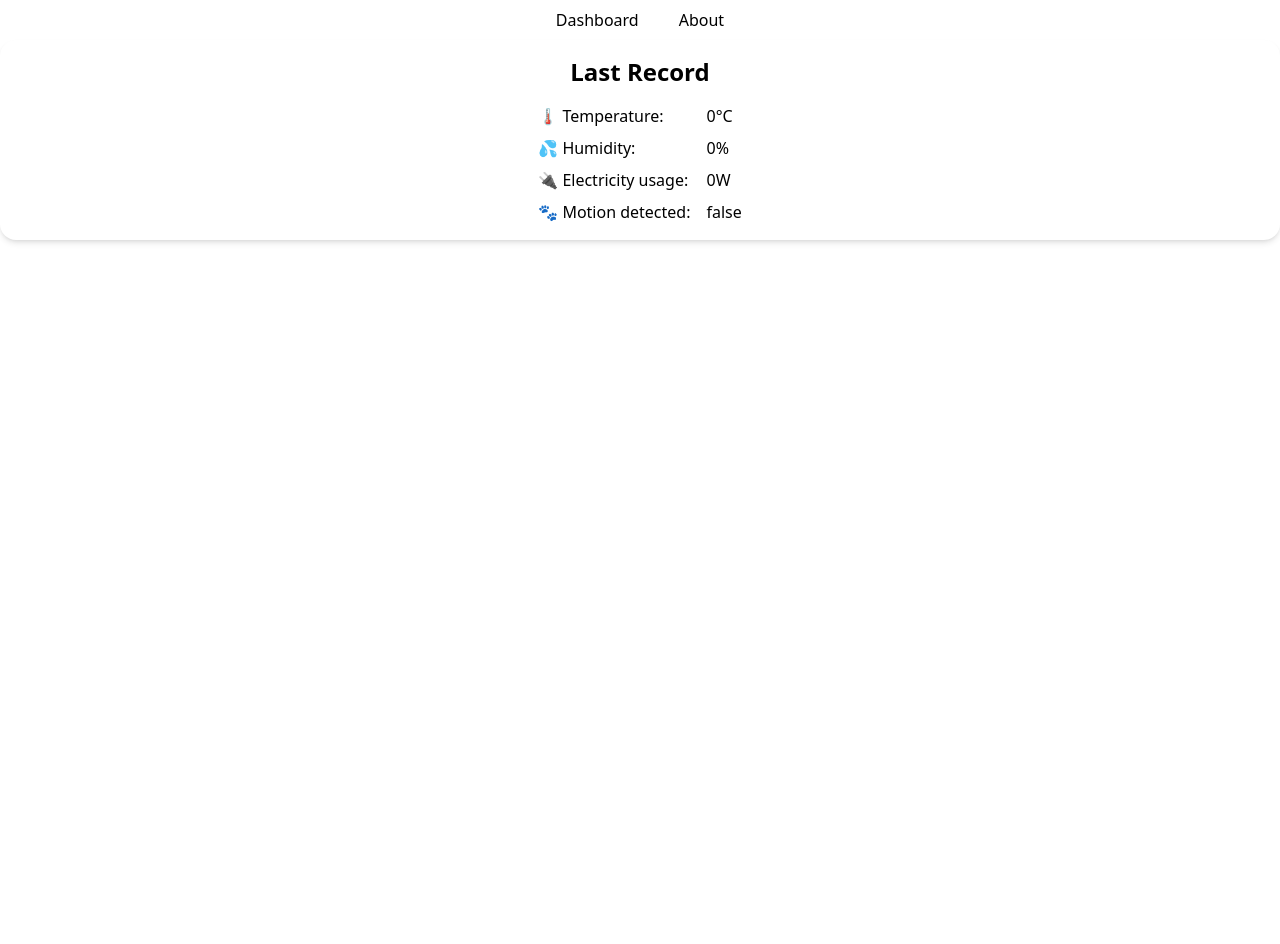
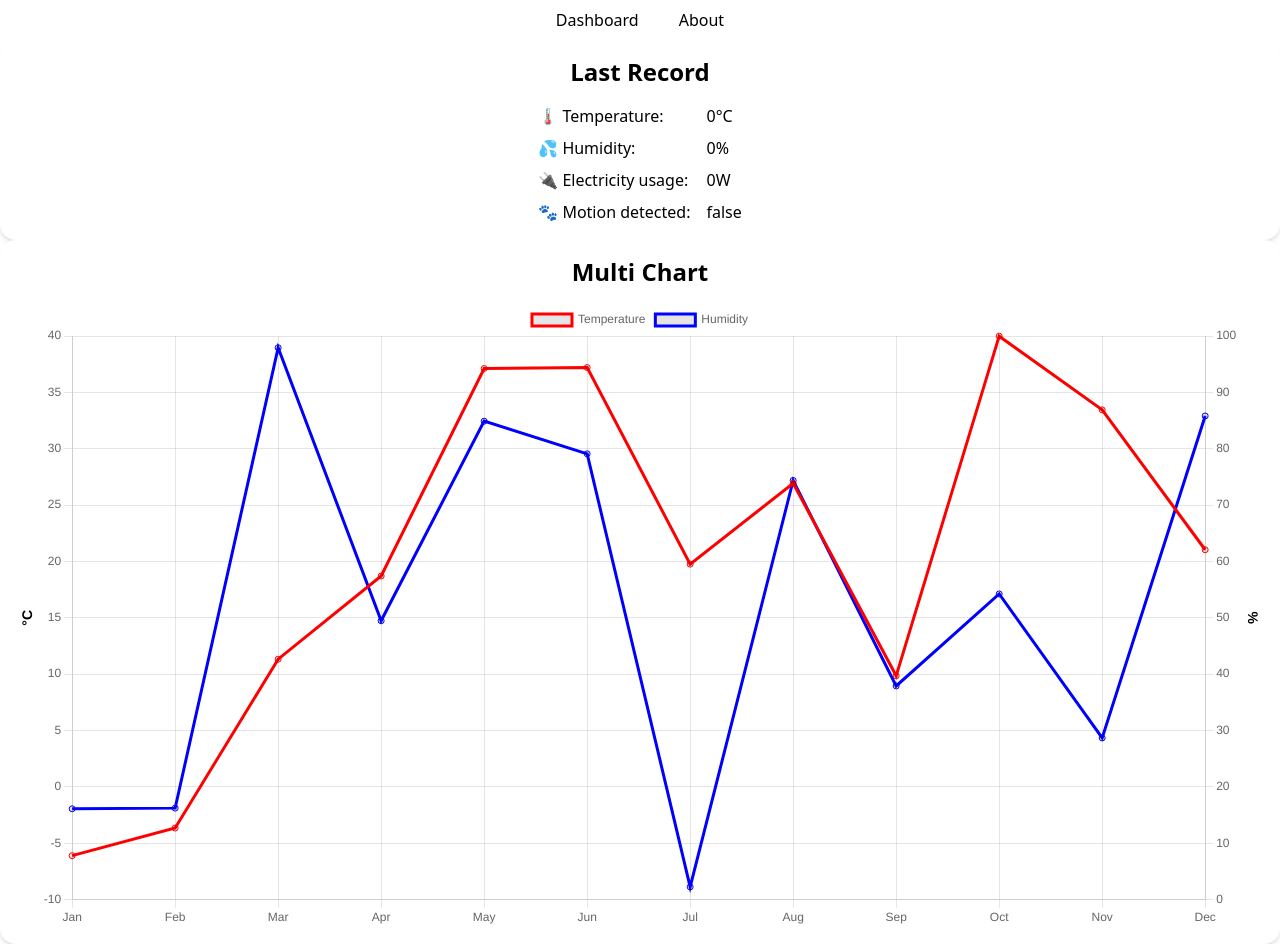
Before and after one commit to HuHa-Labs/IoT-Frontend, a Vue app: page / in a window 1280 px wide. Before the commit the page ends 840 px from the top, so only its background shows below. Built offline with nearby package versions, Linux system fonts and the light colour scheme; the HTML template or start-up script is replaced by a standard one.

Commit message:
update: use MultiChart

```diff
--- a/src/components/ChartGrid.vue
+++ b/src/components/ChartGrid.vue
@@ -4,6 +4,7 @@ import { ChartType } from '@/utils/charts/chart-type.enum'
 const chartCreatorFactory = new ChartCreatorFactory();
 const chartToCreate: ChartType[] = [
   ChartType.LastRecordChart,
+  ChartType.MultiChart,
 ]
 const chartComponents = chartToCreate.map(ct => chartCreatorFactory.createComponent(ct));
 
--- a/src/components/charts/MultiChart.vue
+++ b/src/components/charts/MultiChart.vue
@@ -1,9 +1,17 @@
 <template>
+  <Line id="multi-chart-id" :options="multiDataStore.config.options!"
+        :data="multiDataStore.config.data"
+  />
 </template>
 
 <script setup lang="ts">
-import { Bar } from 'vue-chartjs';
-import { Chart as ChartJS, Title, Tooltip, Legend } from 'chart.js';
-
-
+import { Line } from 'vue-chartjs';
+import {
+  Chart as ChartJS, Title, Tooltip, Legend, LineElement, LinearScale,
+  CategoryScale, PointElement
+} from 'chart.js'
+import { useMultiDataStore } from '@/stores/multi-data-store.ts';
+ChartJS.register(Title, Tooltip, Legend, LineElement, LinearScale,
+  CategoryScale, PointElement);
+const multiDataStore = useMultiDataStore();
 </script>
--- a/src/utils/charts/chart-creator-factory.ts
+++ b/src/utils/charts/chart-creator-factory.ts
@@ -1,6 +1,7 @@
 import { type Component } from 'vue'
 import { ChartType } from './chart-type.enum.ts'
-import { LastRecordChartCreator } from './last-record-chart-creator.ts'
+import { LastRecordChartCreator } from '@/utils/charts/last-record-chart-creator.ts'
+import { MultiChartCreator } from '@/utils/charts/multi-chart-creator.ts'
 
 export class ChartCreatorFactory{
   createComponent(chartType: ChartType) : Component{
@@ -8,6 +9,9 @@ export class ChartCreatorFactory{
       case ChartType.LastRecordChart: {
         return new LastRecordChartCreator().createComponent();
       }
+      case ChartType.MultiChart: {
+        return new MultiChartCreator().createComponent();
+      }
       default:
         throw new Error(`Unknown chartType type: ${chartType}`);
     }
--- a/src/utils/charts/chart-type.enum.ts
+++ b/src/utils/charts/chart-type.enum.ts
@@ -1,3 +1,4 @@
 export enum ChartType {
-  LastRecordChart
+  LastRecordChart,
+  MultiChart,
 }
--- /dev/null
+++ b/src/utils/charts/multi-chart-creator.ts
@@ -0,0 +1,26 @@
+import { type Component, defineComponent, h } from 'vue'
+import { ChartCreator } from '@/utils/charts/chart-creator.abstract.ts'
+import ChartPanel from '@/components/ChartPanel.vue'
+import ChartTitle from '@/components/ChartTitle.vue'
+import MultiChart from '@/components/charts/MultiChart.vue'
+
+export class MultiChartCreator extends ChartCreator {
+  private static chartTitle: string = "Multi Chart";
+
+  createComponent(): Component {
+    return defineComponent({
+      name: "MultiChartPanel",
+      setup: () => {
+        return () =>
+          h(
+            ChartPanel,
+            {}, // No props needed
+            {
+              title: () => h(ChartTitle, { title: MultiChartCreator.chartTitle }),
+              default: () => h(MultiChart)
+            }
+          )
+      }
+    })
+  }
+}
```
